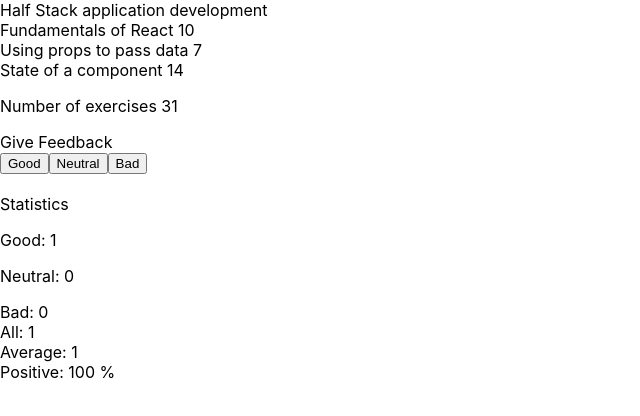
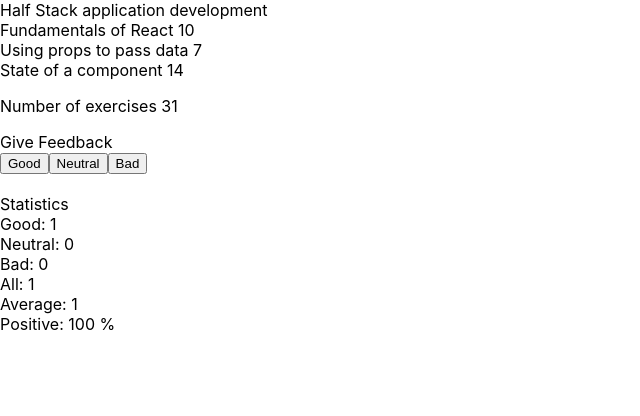
Before and after one commit to satugaya/FullStack-palautusrepositorio, a React (Create React App) app in the folder viikko1/kurssitiedo/kurssitiedot/: page / in a window 1280 px wide. Both pictures are taken after a click on the button "Good". Shown: the top 416 px of the page, without its empty margins (0-640 px from the left). Built offline with nearby package versions, Linux system fonts and the light colour scheme.

Commit message:
Unicafe 1.10 valmis

```diff
--- /dev/null
+++ b/viikko1/kurssitiedo/kurssitiedot/src/StatisticLine.js
@@ -0,0 +1,17 @@
+import React from 'react'
+
+
+const StatisticLine = (props) => {
+
+  console.log(props, "StatisticLine")
+
+return(
+      <div>
+      {props.text}: {props.value} {props.text2}
+    </div>
+    )
+
+}
+
+
+export default StatisticLine
--- a/viikko1/kurssitiedo/kurssitiedot/src/Statistics.js
+++ b/viikko1/kurssitiedo/kurssitiedot/src/Statistics.js
@@ -1,4 +1,5 @@
 import React from 'react'
+import StatisticLine from './StatisticLine'
 
 
 const Statistics = (props) => {
@@ -6,7 +7,7 @@
   const {good, bad, neutral, sum} = props
 
   console.log(sum)
-  if (sum == 0) {
+  if (sum === 0) {
     return (
       <div>
         No feedback yet
@@ -16,15 +17,13 @@
 
 return(
       <div>
-      <p>
-      Good: {good}</p>
-      <p>Neutral: {neutral}</p>
+        <StatisticLine text="Good" value={good} />
+        <StatisticLine text="Neutral" value={neutral} />
+        <StatisticLine text="Bad" value={bad} />
+        <StatisticLine text="All" value={sum} />
+        <StatisticLine text="Average" value={(good - bad)/sum} />
+        <StatisticLine text="Positive" value={100*(good/sum)} text2=" %"  />
 
-      Bad: {bad} <br/>
-      All: {good + neutral + bad} <br/>
-      Average: {(good - bad)/(good + neutral + bad)}
-      <br/>
-      Positive: {100*good/(good + neutral + bad)} %
 
     </div>
     )
```
